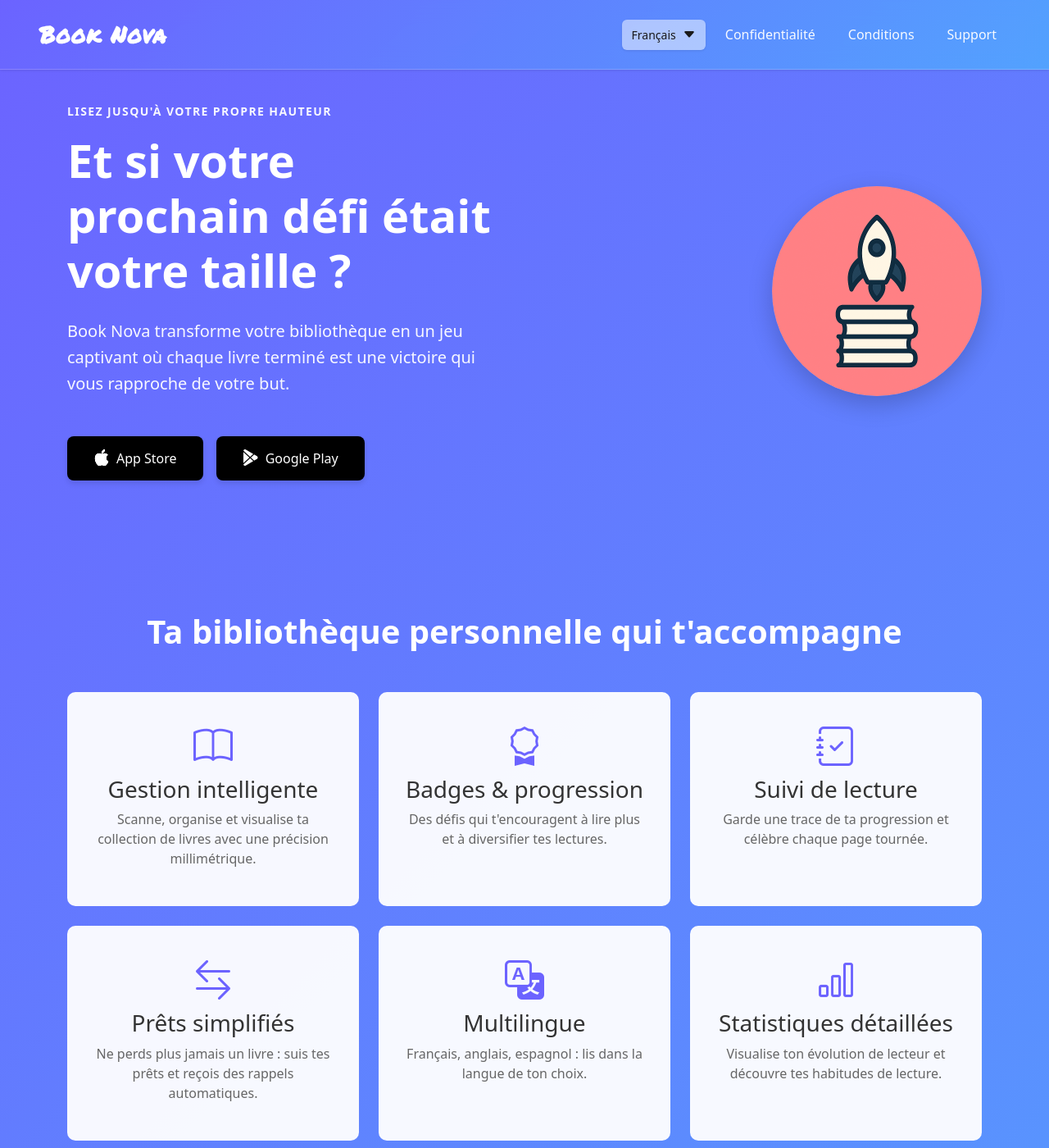
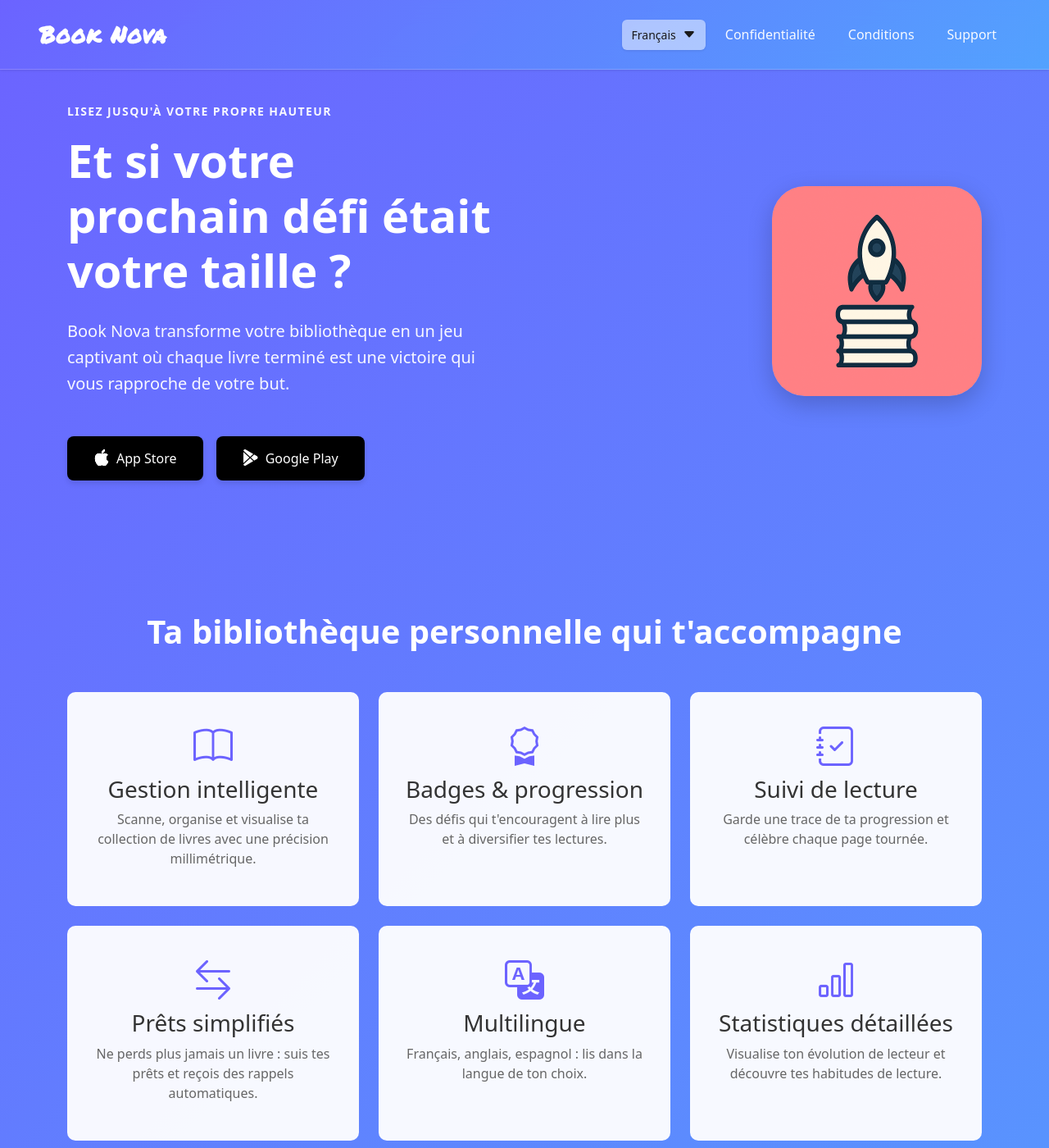
Before and after one commit to Anarres4/book-nova, a Jekyll site: the page built from index.html, in a window 1280 px wide and 1400 px high. Shown: the whole window at 82% size. Built offline with Jekyll 4.4.1, drawn with Linux system fonts in a browser that asks for light colours.

Commit message:
💄 update logo form in app

```diff
--- a/_layouts/default.html
+++ b/_layouts/default.html
@@ -263,7 +263,7 @@
             width: 10rem;
             height: 10rem;
             background: rgba(255, 255, 255, 0.15);
-            border-radius: 50%;
+            border-radius: 1.5rem;
             display: flex;
             align-items: center;
             justify-content: center;
@@ -282,7 +282,7 @@
             height: 100%;
             object-fit: contain;
             display: block;
-            border-radius: 50%;
+            border-radius: inherit;
         }
 
         .privacy-section {
@@ -396,6 +396,7 @@
             .hero-image {
                 width: 16rem;
                 height: 16rem;
+                border-radius: 2.5rem;
             }
         }
 
```
